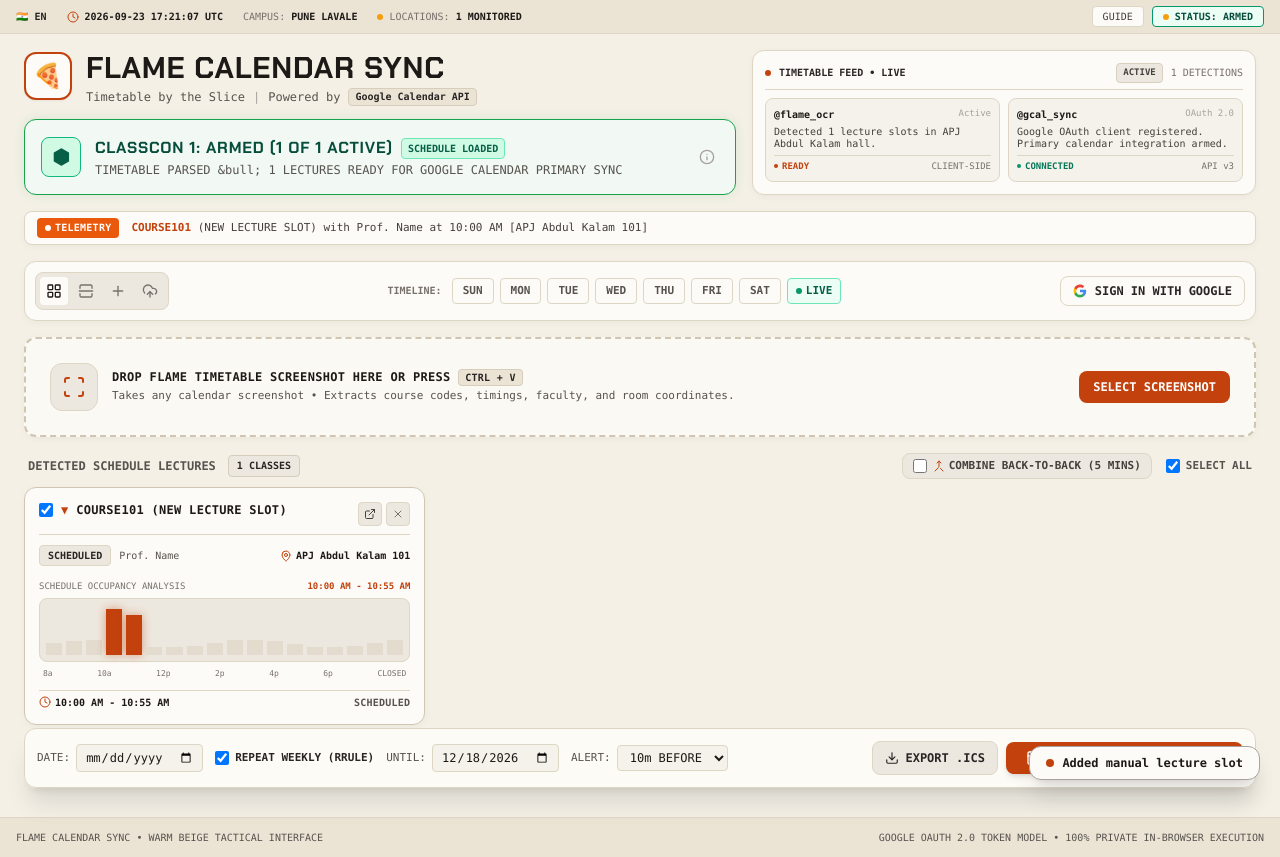
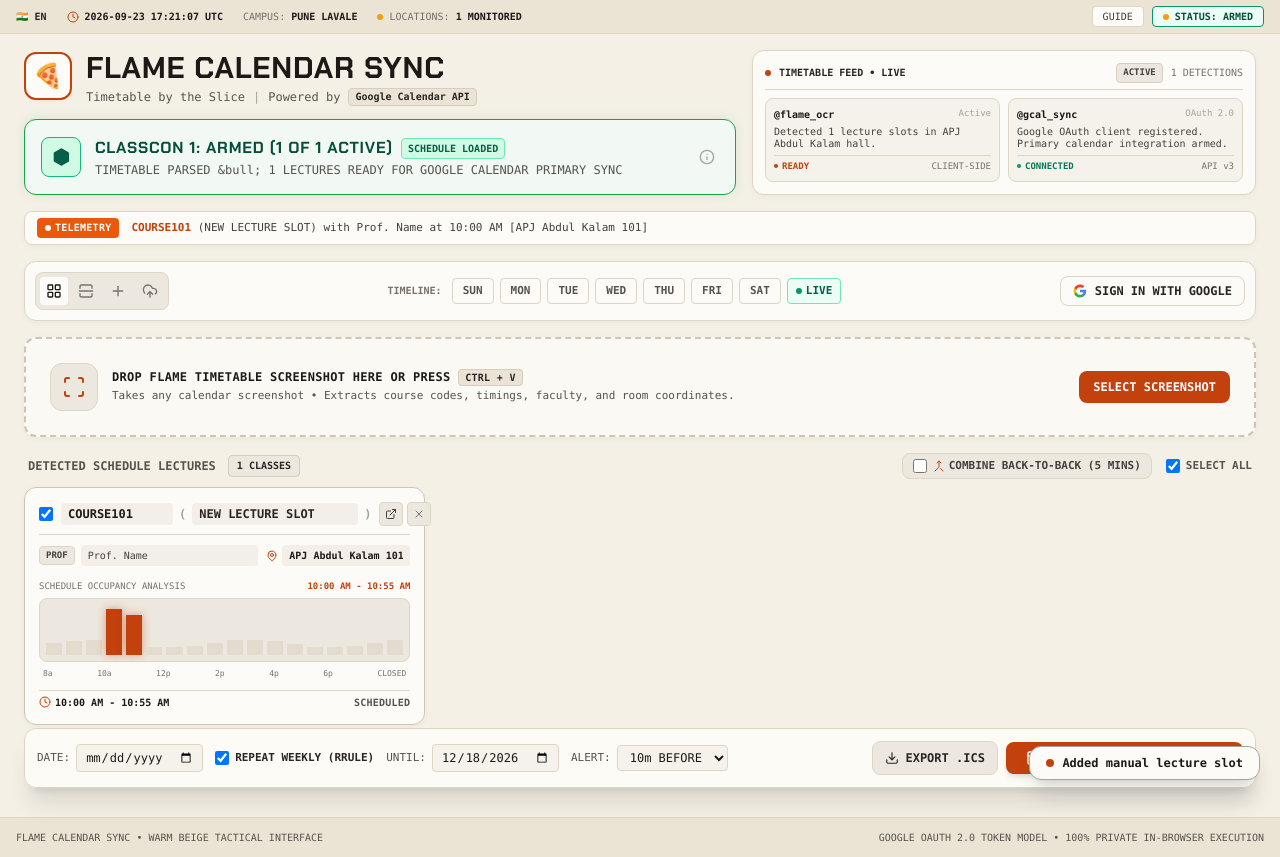
Before and after one commit to JeeteshVasisth/calendarsync, a website: page index.html in a window 1280 px wide. Both pictures are taken after a click on the button 118 px from the left and 291 px from the top of the page. Drawn offline with nearby package versions, Linux system fonts and the light colour scheme; no server answers.

Commit message:
Feature: Add editable text inputs for course code, course title, professor, and location

```diff
--- a/app.js
+++ b/app.js
@@ -929,13 +929,15 @@
 
     card.innerHTML = `
       <!-- Card Top Header (Title + Utility Buttons) -->
-      <div class="flex items-start justify-between gap-2 border-b border-[#ded6c5] pb-2 font-mono">
-        <div class="flex items-center space-x-2 flex-1 truncate">
-          <input type="checkbox" data-index="${index}" class="event-checkbox w-3.5 h-3.5 rounded bg-white border-[#cfc5b2] text-terracotta-600 focus:ring-0 cursor-pointer" ${event.selected ? 'checked' : ''}>
-          <span class="text-terracotta-600 text-xs">▼</span>
-          <h4 class="text-xs font-bold text-stone-900 uppercase tracking-wide truncate">
-            ${escapeHtml(event.courseCode)} (${escapeHtml(event.courseTitle)})
-          </h4>
+      <div class="flex items-center justify-between gap-2 border-b border-[#ded6c5] pb-2 font-mono">
+        <div class="flex items-center space-x-2 flex-1">
+          <input type="checkbox" data-index="${index}" class="event-checkbox w-3.5 h-3.5 rounded bg-white border-[#cfc5b2] text-terracotta-600 focus:ring-0 cursor-pointer shrink-0" ${event.selected ? 'checked' : ''}>
+          <div class="flex items-center space-x-1.5 flex-1 min-w-0">
+            <input type="text" data-field="courseCode" data-index="${index}" value="${escapeHtml(event.courseCode || '')}" placeholder="COURSE CODE" class="edit-event-field uppercase font-bold text-xs text-stone-900 bg-[#ede8df]/60 hover:bg-[#ede8df] focus:bg-white focus:outline-none focus:ring-1 focus:ring-terracotta-600 rounded px-1.5 py-0.5 border border-transparent hover:border-[#ded6c5] transition w-28 shrink-0">
+            <span class="text-stone-400 text-xs font-bold">(</span>
+            <input type="text" data-field="courseTitle" data-index="${index}" value="${escapeHtml(event.courseTitle || '')}" placeholder="Course Title" class="edit-event-field font-semibold text-xs text-stone-800 bg-[#ede8df]/60 hover:bg-[#ede8df] focus:bg-white focus:outline-none focus:ring-1 focus:ring-terracotta-600 rounded px-1.5 py-0.5 border border-transparent hover:border-[#ded6c5] transition flex-1 min-w-0 truncate">
+            <span class="text-stone-400 text-xs font-bold">)</span>
+          </div>
         </div>
         <div class="flex items-center space-x-1 shrink-0">
           <a href="${gcalWebLink}" target="_blank" title="Add directly to Google Calendar" class="w-6 h-6 rounded bg-[#ede8df] hover:bg-[#e4dcce] text-stone-700 flex items-center justify-center border border-[#ded6c5] transition text-[10px]">
@@ -947,17 +949,17 @@
         </div>
       </div>
 
-      <!-- Second Row: Status Badge + Location -->
-      <div class="flex items-center justify-between text-[10px] font-mono">
-        <div class="flex items-center space-x-2">
-          <span class="px-2 py-0.5 rounded bg-[#ede8df] text-stone-800 font-bold border border-[#ded6c5] uppercase">
-            SCHEDULED
+      <!-- Second Row: Status Badge + Instructor + Location inputs -->
+      <div class="flex items-center justify-between gap-2 text-[10px] font-mono">
+        <div class="flex items-center space-x-1.5 flex-1 min-w-0">
+          <span class="px-1.5 py-0.5 rounded bg-[#ede8df] text-stone-700 font-bold border border-[#ded6c5] uppercase text-[9px] shrink-0">
+            PROF
           </span>
-          <span class="text-stone-600 truncate max-w-[150px]">${escapeHtml(event.instructor)}</span>
+          <input type="text" data-field="instructor" data-index="${index}" value="${escapeHtml(event.instructor || '')}" placeholder="Professor Name" class="edit-event-field text-stone-700 text-[10px] font-medium bg-[#ede8df]/60 hover:bg-[#ede8df] focus:bg-white focus:outline-none focus:ring-1 focus:ring-terracotta-600 rounded px-1.5 py-0.5 border border-transparent hover:border-[#ded6c5] transition flex-1 min-w-0">
         </div>
-        <div class="flex items-center space-x-1 text-stone-600 font-mono">
-          <i data-lucide="map-pin" class="w-3 h-3 text-terracotta-600"></i>
-          <span class="text-stone-900 font-bold truncate">${escapeHtml(event.location)}</span>
+        <div class="flex items-center space-x-1 shrink-0">
+          <i data-lucide="map-pin" class="w-3 h-3 text-terracotta-600 shrink-0"></i>
+          <input type="text" data-field="location" data-index="${index}" value="${escapeHtml(event.location || '')}" placeholder="Room / Location" class="edit-event-field text-stone-900 font-bold text-[10px] bg-[#ede8df]/60 hover:bg-[#ede8df] focus:bg-white focus:outline-none focus:ring-1 focus:ring-terracotta-600 rounded px-1.5 py-0.5 border border-transparent hover:border-[#ded6c5] transition w-32 text-right">
         </div>
       </div>
 
@@ -1004,6 +1006,22 @@
       const idx = parseInt(e.target.dataset.index, 10);
       state.events[idx].selected = e.target.checked;
       renderEvents();
+    });
+  });
+
+  // Real-time text box editing for courseCode, courseTitle, instructor, and location
+  document.querySelectorAll('.edit-event-field').forEach(input => {
+    input.addEventListener('input', (e) => {
+      const idx = parseInt(e.target.dataset.index, 10);
+      const field = e.target.dataset.field;
+      if (state.events[idx]) {
+        state.events[idx][field] = e.target.value;
+        // Sync raw events copy as well
+        if (state.activeDayIndex >= 0 && state.rawEventsByDay[state.activeDayIndex]) {
+          const raw = state.rawEventsByDay[state.activeDayIndex].find(ev => ev.id === state.events[idx].id);
+          if (raw) raw[field] = e.target.value;
+        }
+      }
     });
   });
 
--- a/index.html
+++ b/index.html
@@ -460,6 +460,6 @@
     </div>
   </footer>
 
-  <script src="app.js?v=19"></script>
+  <script src="app.js?v=20"></script>
 </body>
 </html>
```
